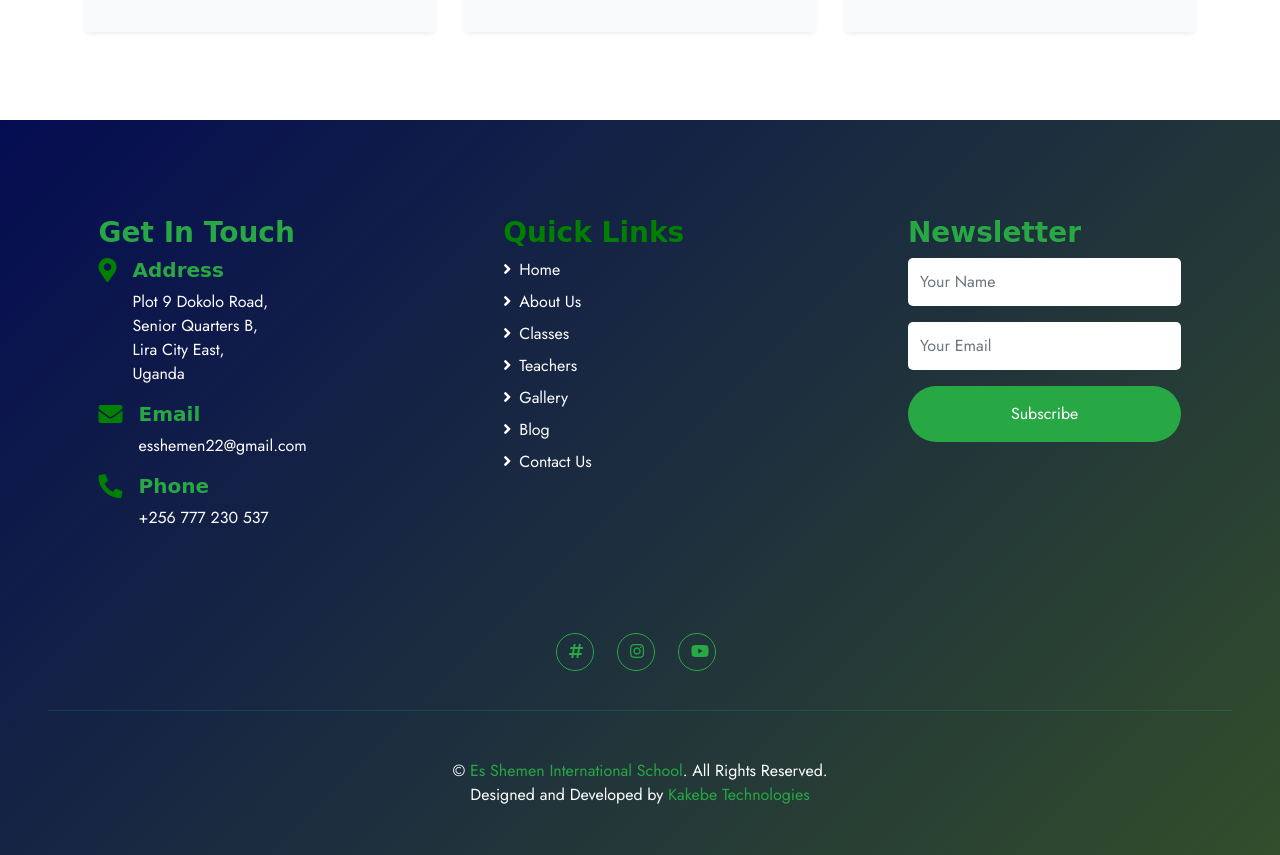
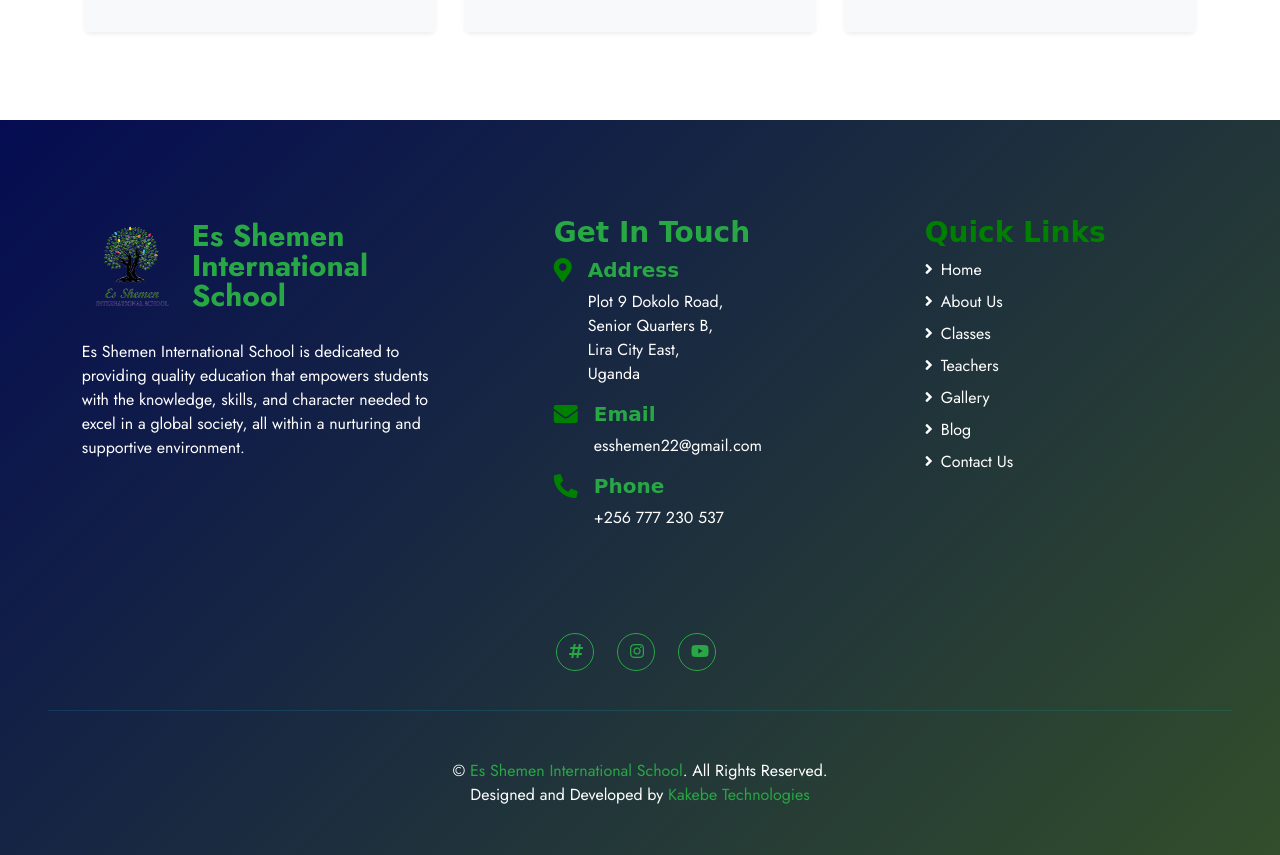
Before and after one commit to KaKebe-Technologies-Limited/edshemen, a plain HTML site: page blog.html in a window 1280 px wide. Shown: the part 2580-3435 px from the top of the page. Drawn offline with nearby package versions, Linux system fonts and the light colour scheme.

Commit message:
Updated footer

```diff
--- a/blog.html
+++ b/blog.html
@@ -395,27 +395,28 @@
 
 
     <!-- Footer Start -->
-      <div class="container-fluid  text-white mt-5 py-5 px-sm-3 px-md-5"
+    <footer>
+      <div class="container-fluid text-white mt-5 py-5 px-sm-3 px-md-5"
         style="background: linear-gradient(135deg, #050c52, #324e2b);"
       >
         <div class="row pt-5 justify-content-around footer-links">
-        <!--
-        <div class="col-lg-3 col-md-6 mb-5">
-          <a
-            href="#"
-            class="navbar-brand font-weight-bold text-primary m-0 mb-4 p-0"
-            style="font-size: 30px; line-height: 30px"
+
+          <!-- ✅ Un-commented Logo and School Name -->
+          <div class="col-lg-4 col-md-6 mb-5" style="margin: 0 auto;">
+            <a href="#"
+              class="navbar-brand font-weight-bold text-primary m-0 mb-4 p-0 d-flex align-items-center"
+              style="font-size: 30px; line-height: 30px;"
             >
-            <img src="img/logo/logo - Copy.png" alt="Logo" style="width: 200px; height: auto;" /><br>
-            <span style="color: #28a745; text-wrap: balance;">Es Shemen International School</span>
+              <img src="img/logo/logo - Copy.png" alt="Logo"
+                  style="width: 100px; height: auto; margin-right: 10px; flex-shrink: 0;" />
+              <span style="color: #28a745; white-space: normal;">Es Shemen International School</span>
             </a>
             <p class="text-white">
               Es Shemen International School is dedicated to providing quality education that empowers students with the knowledge, skills, and character needed to excel in a global society, all within a nurturing and supportive environment.
             </p>
+          </div>
 
-        </div>
-        -->
-        <div class="col-lg-3 col-md-6 mb-5">
+          <div class="col-lg-3 col-md-6 mb-5" style="margin: 0 auto;">
             <h3 style="color: #28a745;">Get In Touch</h3>
             <div class="d-flex">
               <h4 class="fa fa-map-marker-alt" style="color: green;"></h4>
@@ -439,58 +440,38 @@
               </div>
             </div>
           </div>
-        <div class="col-lg-3 col-md-6 mb-5">
+
+          <div class="col-lg-3 col-md-3 mb-5" style="margin: 0 auto;">
             <h3 style="color: green;">Quick Links</h3>
             <div class="d-flex flex-column justify-content-start">
-            <a class="mb-2" href="index.html"
-              ><i class="fa fa-angle-right mr-2"></i>Home</a
-            >
-            <a class="mb-2" href="about.html"
-              ><i class="fa fa-angle-right mr-2"></i>About Us</a
-            >
-            <a class="mb-2" href="class.html"
-              ><i class="fa fa-angle-right mr-2"></i>Classes</a
-            >
-            <a class="mb-2" href="team.html"
-              ><i class="fa fa-angle-right mr-2"></i>Teachers</a
-            >
-            <a class="mb-2" href="gallery.html"
-            ><i class="fa fa-angle-right mr-2"></i>Gallery</a
-            >
-            <a class="mb-2" href="#"
-              ><i class="fa fa-angle-right mr-2"></i>Blog</a
-            >
-            <a href="contact.html"
-              ><i class="fa fa-angle-right mr-2"></i>Contact Us</a
-            >
+              <a class="mb-2" href="#"><i class="fa fa-angle-right mr-2"></i>Home</a>
+              <a class="mb-2" href="about.html"><i class="fa fa-angle-right mr-2"></i>About Us</a>
+              <a class="mb-2" href="class.html"><i class="fa fa-angle-right mr-2"></i>Classes</a>
+              <a class="mb-2" href="team.html"><i class="fa fa-angle-right mr-2"></i>Teachers</a>
+              <a class="mb-2" href="gallery.html"><i class="fa fa-angle-right mr-2"></i>Gallery</a>
+              <a class="mb-2" href="blog.html"><i class="fa fa-angle-right mr-2"></i>Blog</a>
+              <a href="contact.html"><i class="fa fa-angle-right mr-2"></i>Contact Us</a>
             </div>
           </div>
+
+          <!-- ❌ Commented out the Newsletter section -->
+          <!--
           <div class="col-lg-3 col-md-6 mb-5">
             <h3 style="color: #28a745;">Newsletter</h3>
             <form action="#">
               <div class="form-group">
-              <input
-                type="text"
-                class="form-control border-0 py-4"
-                placeholder="Your Name"
-                required="required"
-              />
+                <input type="text" class="form-control border-0 py-4" placeholder="Your Name" required="required" />
               </div>
               <div class="form-group">
-              <input
-                type="email"
-                class="form-control border-0 py-4"
-                placeholder="Your Email"
-                required="required"
-              />
+                <input type="email" class="form-control border-0 py-4" placeholder="Your Email" required="required" />
               </div>
               <div>
-              <button class="btn btn-success btn-block border-0 py-3" type="submit" >
-      Subscribe
-      </button>
+                <button class="btn btn-success btn-block border-0 py-3" type="submit">Subscribe</button>
               </div>
             </form>
           </div>
+          -->
+
         </div>
 
         <div class="d-flex mt-4" style="align-items: center; justify-content: center; gap: 15px; padding: 15px;">
@@ -509,7 +490,7 @@
             ><i class="fab fa-facebook-f"></i
           ></a> -->
 
-<!--         <a
+        <!--     <a
           class="btn btn-outline-success rounded-circle text-center mr-2"
           style="width: 38px; height: 38px;"
           href="#"
@@ -550,6 +531,7 @@
           </p>
         </div>
       </div>
+    </footer>
     <!-- Footer End -->
 
 
```
Also changed, not shown: about.html (+32 -50 lines), class.html (+31 -49 lines), contact.html (+32 -50 lines), gallery.html (+32 -50 lines), index.html (+31 -49 lines), team.html (+31 -51 lines), css/style.css. Lines whose indentation alone changed are shown as unchanged.
